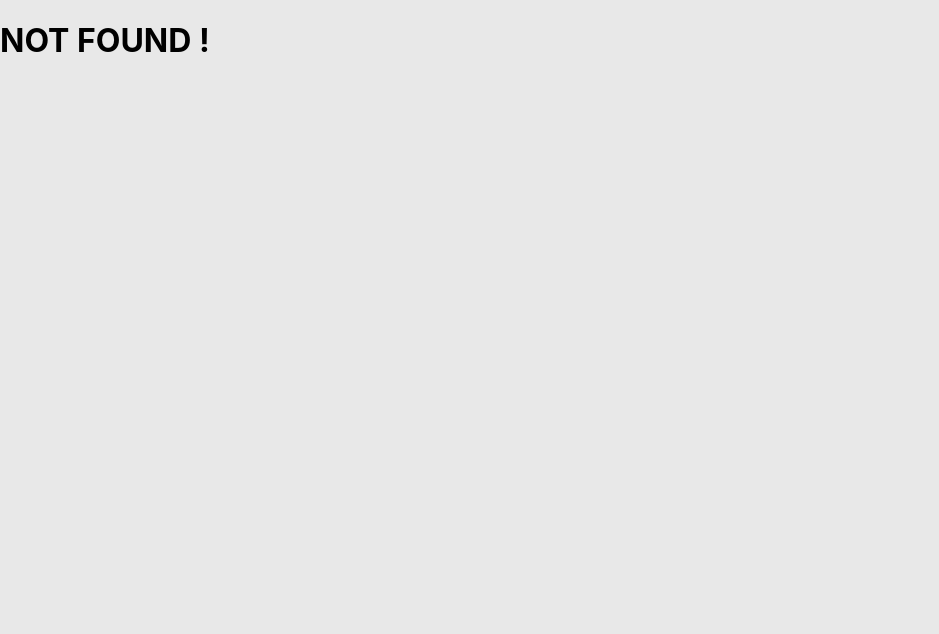
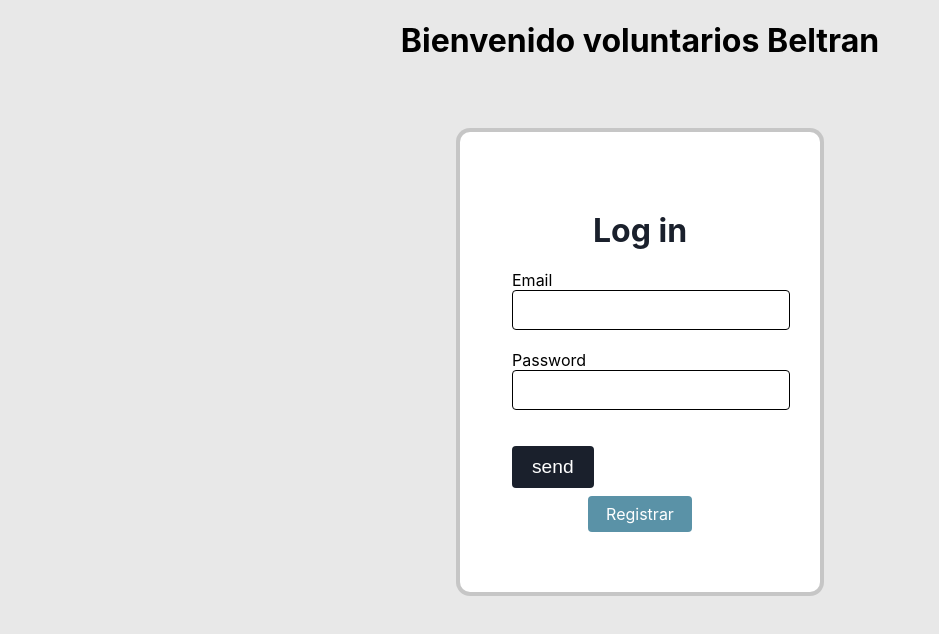
Before and after one commit to fer-peralta/ppiii-server, a React (Create React App) app in the folder client/: page / in a window 1280 px wide. Shown: the top 634 px of the page, without its empty margins (0-939 px from the left). Built offline with nearby package versions, Linux system fonts and the light colour scheme.

Commit message:
Agregue login funcionando

```diff
--- a/client/src/App.js
+++ b/client/src/App.js
@@ -18,7 +18,7 @@ function App() {
       <QueryClientProvider client={queryClient}>
 
         <Routes>
-          <Route path='/login' element={<Login />} />
+          <Route path='/' element={<Login />} />
           <Route path='/register' element={<Register />} />
           <Route path='/profile' element={<Profile />} />
           <Route path='*' element={<h1>NOT FOUND !</h1>} />
--- a/client/src/components/Login/Login.js
+++ b/client/src/components/Login/Login.js
@@ -1,8 +1,10 @@
 import { useState } from 'react';
 import './login.css'
-import { Link } from 'react-router-dom'
+import { Link, Navigate } from 'react-router-dom'
+//mport Profile from '../UserProfile/USerProfile';
 const Login = () => {
-
+    // const [data, setdata] = useState({});
+    const [miLogin, setMiLogin] = useState(false);
     const [email, setEmail] = useState('');
     const [password, setPassword] = useState('');
 
@@ -12,6 +14,7 @@ const Login = () => {
 
     const handleSubmit = async (e) => {
         e.preventDefault();
+
         try {
 
 
@@ -27,18 +30,23 @@ const Login = () => {
             }
 
             // Hacer la solicitud PUT o PATCH a la API
+
             const response = await fetch(URL, options)
                 .then(resp => resp.json())
-                .catch(error => console.log(error))
+            //setdata(response)
+            // console.log(data)
+            if (response.message === "User log in with success") {
+                console.log("logeado con exito")
+                setMiLogin(true)
 
-            // Verificar la respuesta del servidor
-            if (response.ok) {
-                // Si la respuesta es exitosa, puedes realizar acciones adicionales aquí,
-                // como mostrar un mensaje de éxito o redirigir a otra página
-                console.log(response)
-                console.log('Post actualizado exitosamente');
+                //history.push('http://localhost:8080/api/users/profile');
 
+
+
+            } else {
+                alert("Email o usuario incorrecto")
             }
+
         } catch (error) {
             // Manejar errores, por ejemplo, mostrar un mensaje de error
             console.error(error);
@@ -69,12 +77,13 @@ const Login = () => {
                         value={password}
                         onChange={(e) => setPassword(e.target.value)}
                     />
+                    <button type='submit' className='submit'>send</button>
                     <div className='botones'>
-                        <Link to='/profile' className='submit'>Ingresar</Link>
-                        <Link to='/register' className='submitR'>Register</Link>
+                        <Link to='/register' className='submitR'>Registrar</Link>
                     </div>
                 </form>
 
+                {miLogin === true && <Navigate to="/profile" />}
             </div>
 
         </div>
--- a/client/src/components/Register/register.js
+++ b/client/src/components/Register/register.js
@@ -29,8 +29,8 @@ const Register = () => {
             // Hacer la solicitud PUT o PATCH a la API
             const response = await fetch(URL, options)
                 .then(resp => resp.json())
-                .catch(error => console.log(error))
-            // if (response.ok) {
+
+
             response.ok ? console.log("Hola") : console.error("Chau")
         } catch (error) {
             // Manejar errores, por ejemplo, mostrar un mensaje de error
@@ -89,7 +89,7 @@ const Register = () => {
                     value={phone}
                     onChange={(e) => setPhone(e.target.value)}
                 />
-
+                <button type='submit' className='submit'>send</button>
                 <Link to='/profile' className='submit'>Ingresar</Link>
 
             </form>
--- a/client/src/components/UserProfile/USerProfile.js
+++ b/client/src/components/UserProfile/USerProfile.js
@@ -1,13 +1,37 @@
 import './UserProfile.css'
-import { Link } from 'react-router-dom'
-const Profile = ({ user }) => {
+//import { Link } from 'react-router-dom'
+import { useState } from 'react';
+import { useQuery } from 'react-query'
+const Profile = () => {
+
+
+    const url1 = 'http://localhost:8080/api/users/profile'
+
+    const getUsers = async () => {
+        const response = await fetch(url1);
+        console.log(response.user)
+        return response.json();
+    }
+
+    const { data, status } = useQuery('users', getUsers)
+
+
+    console.log(data)
+
+    if (status === 'loading') {
+        return <p>Recuperando los users...</p>;
+    }
+
+    if (status === 'error') {
+        return <p>Error</p>;
+    }
 
     return <div className="user">
 
         <div className="right">
 
-            <p>Bienvenido ....</p>
-            <Link to='/login' className='submitR'>Cerrar sesion</Link>
+            <p>Bienvenido </p>
+            {/* <Link to='/' className='submitR'>Cerrar sesion</Link> */}
         </div>
     </div>
 }
--- a/client/src/services/fetch.generator.js
+++ b/client/src/services/fetch.generator.js
@@ -0,0 +1,5 @@
+const getUsers = async () => {
+    const response = await fetch(url1);
+    return response.json();
+
+}
```
